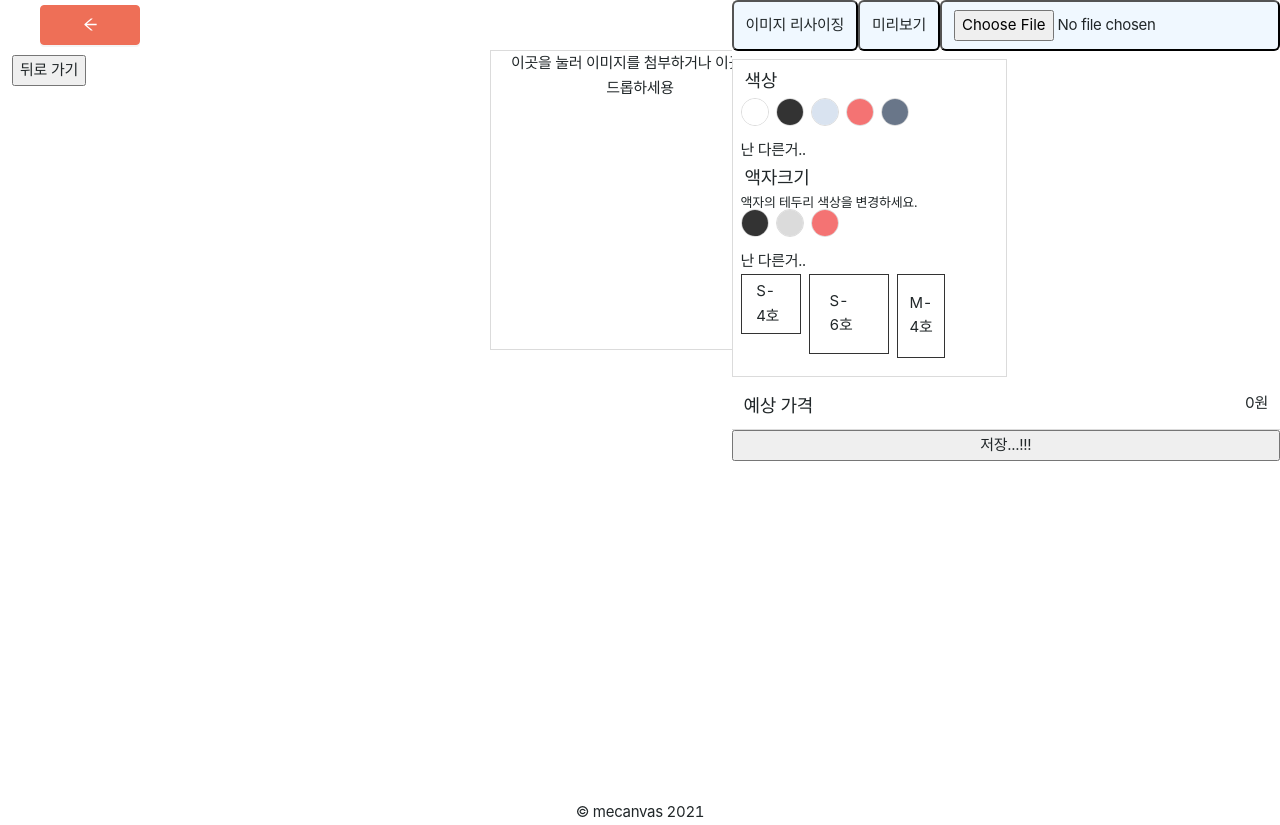
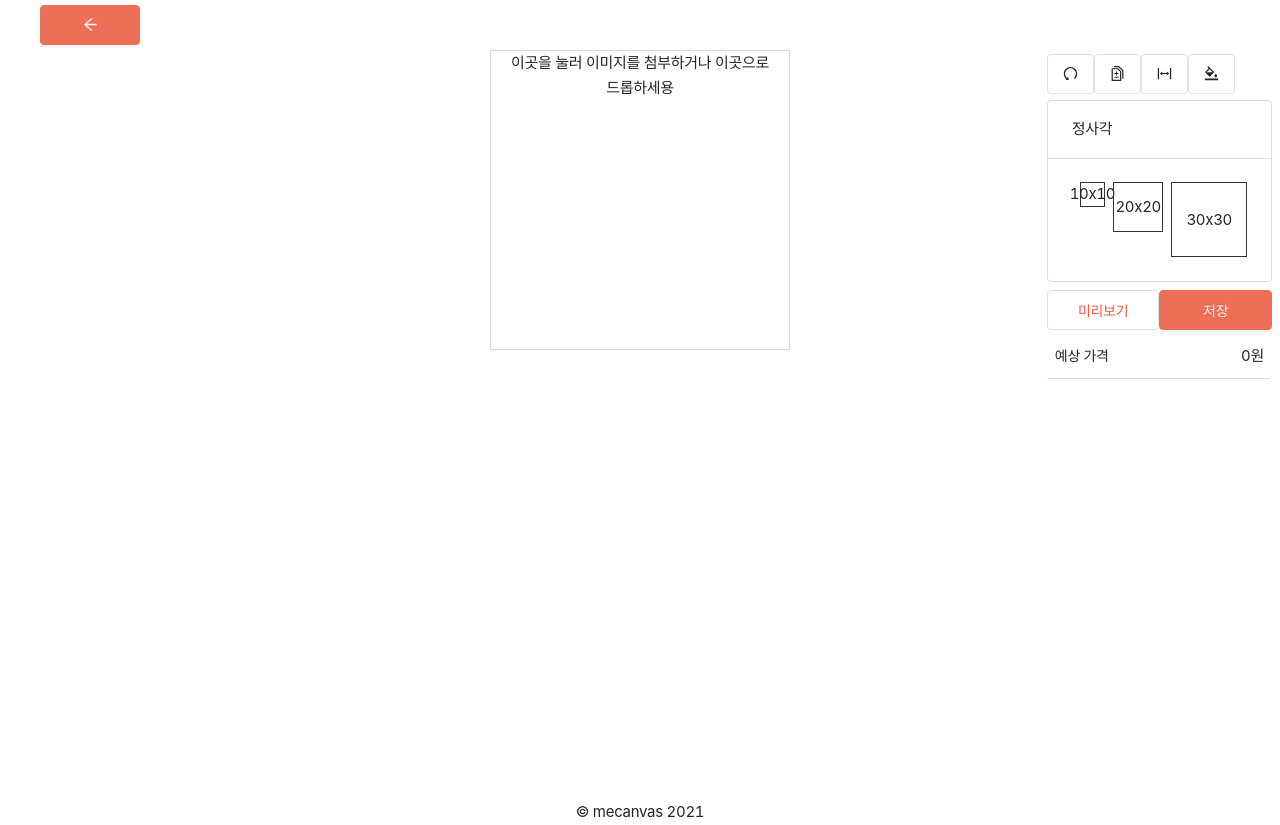
Before and after one commit to mecanvas/early-front, a Next.js app: page /tool in a window 1280 px wide. Built offline with nearby package versions, Linux system fonts and the light colour scheme; a web font is replaced by a local one.

Commit message:
디자인 리뉴얼

```diff
--- a/src/components/tool/Tool.tsx
+++ b/src/components/tool/Tool.tsx
@@ -3,13 +3,10 @@ import { useGetCursorPosition, useGetScollPosition } from 'src/hooks';
 import axios from 'axios';
 import ToolColorPalette from './ToolColorPalette';
 import {
-  ImageGoBack,
   ToolContainer,
   YouSelectedFrame,
   ImageWrapper,
   VersatileWrapper,
-  ImageToolWrapper,
-  ImageToolBtn,
   Versatile,
   Factory,
   FactoryTitle,
@@ -18,10 +15,14 @@ import {
   FrameSizeName,
   BillInfomation,
   DropZone,
+  CanvasInfomationWrapper,
 } from './ToolStyle';
 import { canvasToImage } from 'src/util/canvasToImage';
 import { ColorResult } from 'react-color';
 import { useDropzone } from 'react-dropzone';
+import { BgColorsOutlined, ColumnWidthOutlined, DiffOutlined, UndoOutlined } from '@ant-design/icons';
+import { Button, Modal, notification, Popover, Upload } from 'antd';
+import { RcFile } from 'antd/lib/upload';
 
 interface PaperSize {
   name: string;
@@ -58,29 +59,29 @@ const Tool = () => {
   const paperSize = useMemo<PaperSize[]>(
     () => [
       {
-        name: 'S-4호',
-        // 24cm X 24cm
+        name: '10x10',
+        // 10cm X 10cm
         size: {
-          width: `${907.09 / 3}px`,
-          height: `${907.09 / 3}px`,
+          width: `${377.95275590551 / 3}px`,
+          height: `${377.95275590551 / 3}px`,
         },
         price: 55000,
       },
       {
-        name: 'S-6호',
-        // 31.8cm X 31.8cm
+        name: '20x20',
+        // 20cm X 20cm
         size: {
-          width: `${1201.9 / 3}px`,
-          height: `${1201.9 / 3}px`,
+          width: `${755.90551181102 / 3}px`,
+          height: `${755.90551181102 / 3}px`,
         },
         price: 40000,
       },
       {
-        name: 'M-4호',
-        // 19cm X 33.3cm
+        name: '30x30',
+        // 30cm X 30cm
         size: {
-          width: `${718.1 / 3}px`,
-          height: `${1258.58 / 3}px`,
+          width: `${1133.8582677165 / 3}px`,
+          height: `${1133.8582677165 / 3}px`,
         },
         price: 30000,
       },
@@ -107,6 +108,7 @@ const Tool = () => {
   const [ratioPersist, setRatioPersist] = useState(true);
   const [imgResizeStart, setImgResizeStart] = useState(false);
   const [imgResizeEnd, setImgResizeEnd] = useState(false);
+  const [imgResizeModal, setIsImgResizeModal] = useState(false);
   const [canvasFramePositionList, setCanvasFramePositionList] = useState<CanvasFramePositionList[]>([]);
   const [selectedFrameList, setSelectedFrameList] = useState<HTMLCanvasElement[]>([]);
   const [yourSelectedFrame, setYourSelectedFrame] = useState<SelectedFrameInfo | null>(null);
@@ -119,22 +121,23 @@ const Tool = () => {
 
   // 바뀌는 색상
   const [bgColor, setBgColor] = useState('#ffffff');
-  const [frameBorderColor, setFrameBorderColor] = useState('#333');
+  // const [frameBorderColor, setFrameBorderColor] = useState('#333');
 
   // 이미지 업로드
   const handleImgUpload = useCallback(
-    async (e: React.ChangeEventHandler<HTMLInputElement> | any) => {
+    async (file: RcFile) => {
+      console.log(file);
+
       try {
         if (imgWrapperRef.current) {
-          const file = e.target.files[0];
           const fd = new FormData();
           fd.append('image', file);
-
-          await axios.post('/canvas/upload', fd).then((res) => setImgUploadUrl(res.data || ''));
+          await axios.post('/canvas/img', fd).then((res) => setImgUploadUrl(res.data || ''));
         }
       } catch (err) {
         console.error(err);
       }
+      return false;
     },
     [imgWrapperRef],
   );
@@ -191,10 +194,10 @@ const Tool = () => {
       const { current: imgBox } = imgWrapperRef;
       if (imgBox.childNodes.length <= 1) {
         if (!isPreview) {
-          return console.log('존재하는 액자가 없습니다.');
+          return notification.info({ message: '존재하는 액자가 없습니다.', placement: 'bottomLeft' });
         }
         if (imgBox.childNodes.length === 0) {
-          return console.log('존재하는 액자가 없습니다.');
+          return notification.info({ message: '존재하는 액자가 없습니다.', placement: 'bottomLeft' });
         }
       }
       const imgBoxId = +(imgBox.childNodes[0] as any).id;
@@ -403,11 +406,18 @@ const Tool = () => {
 
   const handleImgResizing = useCallback(() => {
     setImgResizeStart(true);
+    setIsImgResizeModal(true);
     setImgResizeEnd(false);
   }, []);
 
   const handleImgResizeEnd = useCallback(() => {
     setImgResizeEnd(true);
+    setImgResizeStart(false);
+    setIsImgResizeModal(false);
+  }, []);
+
+  const handleImgResizeCancel = useCallback(() => {
+    setIsImgResizeModal(false);
     setImgResizeStart(false);
   }, []);
 
@@ -440,10 +450,10 @@ const Tool = () => {
     setBgColor(hex);
   }, []);
 
-  const handleFrameColorChange = useCallback((color: ColorResult) => {
-    const { hex } = color;
-    setFrameBorderColor(hex);
-  }, []);
+  // const handleFrameColorChange = useCallback((color: ColorResult) => {
+  //   const { hex } = color;
+  //   setFrameBorderColor(hex);
+  // }, []);
 
   // 액자 클릭시 움직이는 로직
   useEffect(() => {
@@ -501,11 +511,40 @@ const Tool = () => {
 
   return (
     <>
-      <ImageGoBack onClick={handleImgGoBack}>뒤로 가기</ImageGoBack>
+      {imgResizeStart && (
+        <Modal
+          visible={imgResizeModal}
+          onOk={handleImgResizeEnd}
+          onCancel={handleImgResizeCancel}
+          title="이미지의 너비와 높이를 입력하세요."
+          children={
+            <div>
+              <div>입력하세요</div>
+              <form onChange={handleChangeImgSize}>
+                <input type="text" name="width" value={resizeWidth} placeholder="너비" />
+                <input type="text" name="height" value={resizeHeight} placeholder="높이" />
+              </form>
+              <div>
+                <input type="checkbox" defaultChecked={ratioPersist} onChange={handleRatioPersist} />
+                <span>너비에 비율을 맞춥니다.</span>
+              </div>
+              <div>
+                <button type="button" onClick={handleResizeReset}>
+                  원래대로
+                </button>
+              </div>
+              <button type="button" onClick={handleConfirmChange}>
+                확인
+              </button>
+            </div>
+          }
+        ></Modal>
+      )}
+
       <ToolContainer bgColor={bgColor}>
         {selectedFrame && selectedFramePosition && yourSelectedFrame && (
           <YouSelectedFrame
-            border={frameBorderColor}
+            // border={frameBorderColor}
             ref={youSelectedFrameRef}
             onClick={handleFrameRelease}
             {...yourSelectedFrame}
@@ -528,58 +567,60 @@ const Tool = () => {
         </ImageWrapper>
 
         <VersatileWrapper>
-          <ImageToolWrapper>
-            <ImageToolBtn onClick={handleImgResizing}>이미지 리사이징</ImageToolBtn>
-            {imgResizeStart && <ImageToolBtn onClick={handleImgResizeEnd}>리사이징끝</ImageToolBtn>}
-            {imgResizeStart && (
-              <div>
-                <div>입력하세요</div>
-                <form onChange={handleChangeImgSize}>
-                  <input type="text" name="width" value={resizeWidth} placeholder="너비" />
-                  <input type="text" name="height" value={resizeHeight} placeholder="높이" />
-                </form>
-                <div>
-                  <input type="checkbox" defaultChecked={ratioPersist} onChange={handleRatioPersist} />
-                  <span>너비에 비율을 맞춥니다.</span>
-                </div>
-                <div>
-                  <button type="button" onClick={handleResizeReset}>
-                    원래대로
-                  </button>
-                </div>
-                <button type="button" onClick={handleConfirmChange}>
-                  확인
-                </button>
-              </div>
+          <Versatile>
+            <Button onClick={handleImgGoBack}>
+              <UndoOutlined />
+            </Button>
+            <Upload accept="image/*" beforeUpload={handleImgUpload} showUploadList={false}>
+              <Button>
+                <DiffOutlined />
+              </Button>
+            </Upload>
+            {imgResizeStart ? (
+              <Button onClick={handleImgResizeEnd}>
+                <ColumnWidthOutlined />
+              </Button>
+            ) : (
+              <Button onClick={handleImgResizing}>
+                <ColumnWidthOutlined />
+              </Button>
             )}
-            <ImageToolBtn onClick={handleImgPreview}>미리보기</ImageToolBtn>
-            <ImageToolBtn>
-              <input type="file" accept="image/*" onChange={handleImgUpload} />
-            </ImageToolBtn>
-          </ImageToolWrapper>
-          <Versatile>
             <Factory>
-              <FactoryTitle>색상</FactoryTitle>
-              <ToolColorPalette type="bg" onChange={handleColorChange} />
+              <Popover
+                style={{ padding: 0 }}
+                trigger="click"
+                placement="bottom"
+                content={<ToolColorPalette type="bg" onChange={handleColorChange} />}
+              >
+                <Button>
+                  <BgColorsOutlined />
+                </Button>
+              </Popover>
 
-              <FactoryTitle>액자크기</FactoryTitle>
-              <small>액자의 테두리 색상을 변경하세요.</small>
-              <ToolColorPalette type="frame" onChange={handleFrameColorChange} />
-              <FrameWrapper>
-                {paperSize.map((paper, index) => (
+              {/* <ToolColorPalette type="frame" onChange={handleFrameColorChange} /> */}
+            </Factory>
+          </Versatile>
+          <FrameWrapper
+            title="정사각"
+            children={paperSize.map((paper, index) => (
               <FrameSize key={index} data-value={paper.name} {...paper.size} onClick={handleFrameSelect}>
                 <FrameSizeName>{paper.name}</FrameSizeName>
               </FrameSize>
             ))}
-              </FrameWrapper>
-            </Factory>
-          </Versatile>
+          />
+          <CanvasInfomationWrapper>
+            <div>
+              <Button onClick={handleImgPreview}>미리보기 </Button>
+              <Button type="primary" onClick={() => canvasToImage(selectedFrameList)}>
+                저장
+              </Button>
+            </div>
             <BillInfomation>
               <FactoryTitle>
                 예상 가격 <div>{framePrice.reduce((acc, cur) => (acc += cur.price), 0).toLocaleString()}원</div>
               </FactoryTitle>
             </BillInfomation>
-          <button onClick={() => canvasToImage(selectedFrameList)}>저장...!!!</button>
+          </CanvasInfomationWrapper>
         </VersatileWrapper>
       </ToolContainer>
     </>
--- a/src/components/tool/ToolColorPalette.tsx
+++ b/src/components/tool/ToolColorPalette.tsx
@@ -1,6 +1,7 @@
 import React, { useCallback, useState } from 'react';
-import { ColorPaletteWrapper } from './ToolStyle';
+import { ColorPaletteFreeColor, ColorPaletteWrapper } from './ToolStyle';
 import { CirclePicker, ColorResult, ChromePicker } from 'react-color';
+import { CaretDownOutlined } from '@ant-design/icons';
 
 interface Props {
   onChange: (color: ColorResult) => void;
@@ -35,9 +36,11 @@ const ToolColorPalette = ({ onChange, type }: Props) => {
             disableAlpha={true}
           />
         ) : null}
-        <CirclePicker onChange={onChange} colors={colors[type]} circleSpacing={7} />
+        <CirclePicker onChange={onChange} colors={colors[type]} circleSpacing={4} circleSize={18} />
       </ColorPaletteWrapper>
-      <div onClick={handleFreeColor}>난 다른거..</div>
+      <ColorPaletteFreeColor onClick={handleFreeColor}>
+        <CaretDownOutlined />
+      </ColorPaletteFreeColor>
     </>
   );
 };
--- a/src/components/tool/ToolStyle.tsx
+++ b/src/components/tool/ToolStyle.tsx
@@ -1,4 +1,5 @@
 import styled from '@emotion/styled';
+import { Card } from 'antd';
 
 export const ToolContainer = styled.div<{ bgColor: string }>`
   width: 100%;
@@ -7,19 +8,12 @@ export const ToolContainer = styled.div<{ bgColor: string }>`
   background-color: ${({ bgColor }) => bgColor};
 `;
 
-export const ImageGoBack = styled.button`
-  position: absolute;
-  top: 55px;
-  left: 12px;
-  z-index: 4;
-`;
-
 export const YouSelectedFrame = styled.div<{
   width: string;
   height: string;
   left: string;
   top: string;
-  border: string;
+  border?: string;
 }>`
   width: ${({ width }) => width};
   height: ${({ height }) => height};
@@ -84,49 +78,35 @@ export const VersatileWrapper = styled.div`
   display: flex;
   flex-direction: column;
   z-index: 3;
-  background: #fff;
+  padding: 4px;
   position: absolute;
-  top: 0;
-  right: 0;
+  top: 50px;
+  right: 4px;
 `;
 
 export const Versatile = styled.div`
-  width: 275px;
-  border: 1px solid #dbdbdb;
-  margin-right: 8px;
+  border-radius: 4px;
+  display: flex;
 `;
 
 export const Factory = styled.div`
-  padding: 6px 8px;
   display: flex;
-  flex-direction: column;
 `;
 
 export const FactoryTitle = styled.div`
   width: 100%;
   display: flex;
-  padding: 0 4px;
   margin-bottom: 3px;
-  font-size: 18px;
+  font-size: 14px;
   div {
     margin-left: auto;
   }
 `;
 
-export const ImageToolWrapper = styled.div`
-  display: flex;
-  margin-bottom: 8px;
-`;
-
-export const ImageToolBtn = styled.button`
-  padding: 8px 12px;
-  border-radius: 6px;
-  background-color: aliceblue;
-`;
-
 export const ColorPaletteWrapper = styled.div`
   display: flex;
   margin-bottom: 12px;
+  width: 40px;
   .circle-picker {
     & > span > div {
       border: 1px solid #dbdbdb;
@@ -135,11 +115,17 @@ export const ColorPaletteWrapper = styled.div`
   }
 `;
 
-export const FrameWrapper = styled.div`
-  display: flex;
-  margin-bottom: 12px;
+export const ColorPaletteFreeColor = styled.div`
+  text-align: center;
+  cursor: pointer;
+  border-top: 1px solid #dbdbdb;
+`;
 
+export const FrameWrapper = styled(Card)`
+  border: 1px solid #dbdbdb;
+  margin-top: 6px;
   div {
+    display: flex;
     cursor: pointer;
   }
 
@@ -162,9 +148,25 @@ export const FrameSizeName = styled.div`
   transform: translate(-50%, -50%);
 `;
 
+export const CanvasInfomationWrapper = styled.div`
+  display: flex;
+  flex-direction: column;
+  margin-top: 8px;
+  border-radius: 4px;
+  button {
+    width: 100%;
+  }
+
+  div {
+    display: flex;
+  }
+`;
+
 export const BillInfomation = styled.div`
   display: flex;
+  background-color: ${({ theme }) => theme.color.white};
   padding: 6px 8px;
   border-bottom: 1px solid #dbdbdb;
   margin-top: 8px;
+  border-radius: 4px;
 `;
```
Lines whose indentation alone changed are shown as unchanged.
